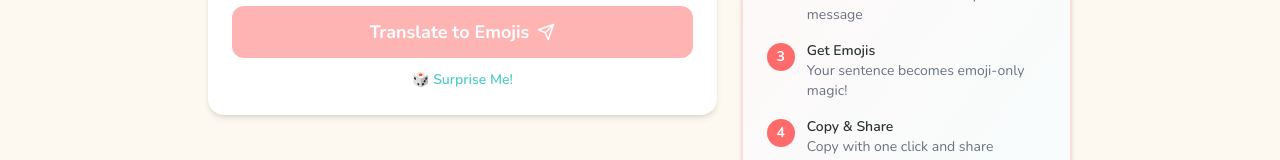
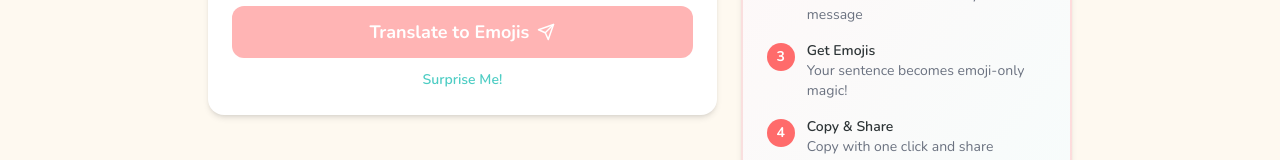
Before and after one commit to SHABNAMAHMADII/emoji-translator, a React (Vite) app: page / in a window 1280 px wide. Shown: the part 325-485 px from the top of the page. Built offline with nearby package versions, Linux system fonts and the light colour scheme; no server answers.

Commit message:
Update TranslationForm.jsx

```diff
--- a/src/components/TranslationForm.jsx
+++ b/src/components/TranslationForm.jsx
@@ -83,7 +83,7 @@ function TranslationForm({ onTranslate, isLoading }) {
           isLoading ? 'opacity-50 cursor-not-allowed' : ''
         }`}
       >
-        🎲 Surprise Me!
+         Surprise Me!
       </button>
     </form>
   );
```
